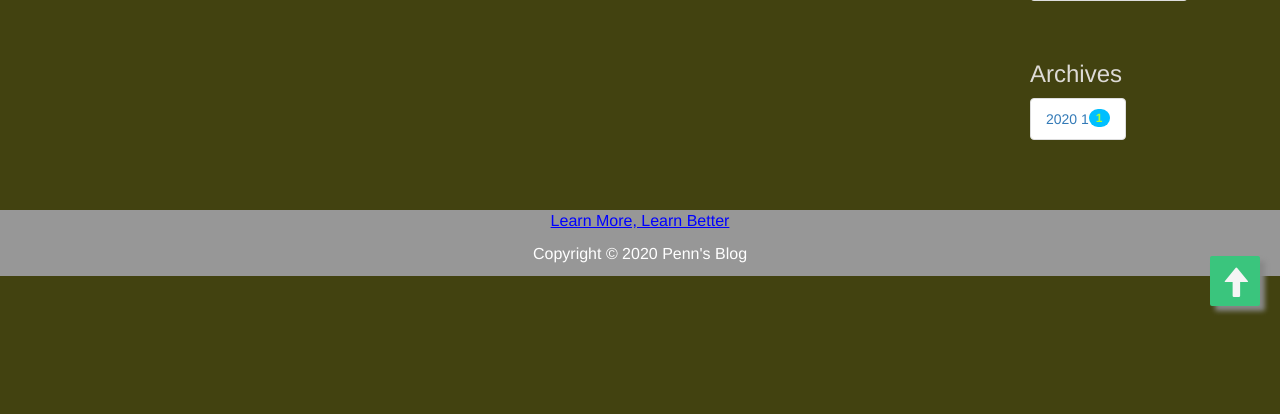
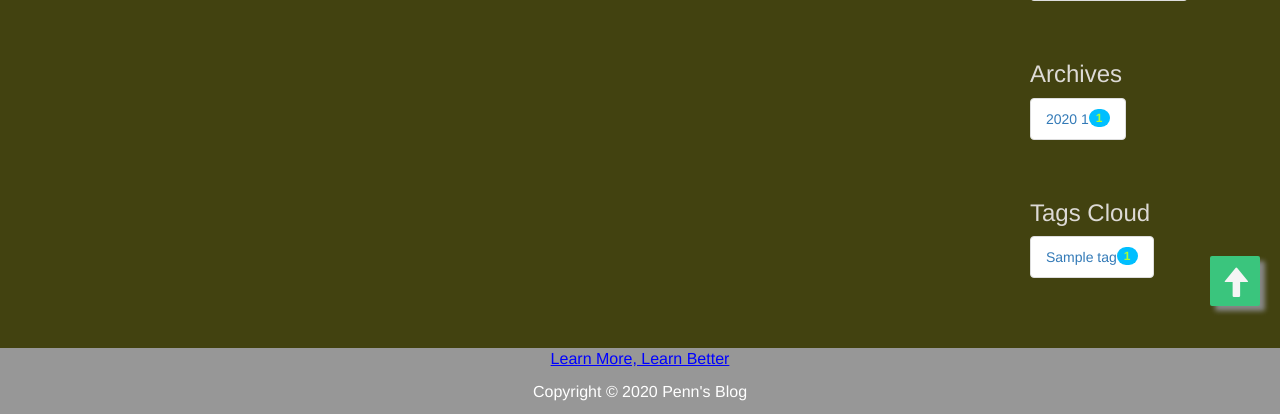
Before and after one commit to penn201500/website, a Django app: page /blog/ in a window 1280 px wide. Shown: the part 394-808 px from the top of the page. Before the commit the page ends 708 px from the top, so only its background shows below. Run offline with Django 3.2, Linux system fonts and the light colour scheme; tables that the repository leaves empty hold one stand-in row (values such as "Sample post"); grey boxes marked "Sample" are stand-in pictures; some libraries are stand-ins or nearby versions.

Commit message:
add tags cloud at right side bar

```diff
--- a/blog/templates/blog/right_side_bar.html
+++ b/blog/templates/blog/right_side_bar.html
@@ -38,7 +38,7 @@
         <ul class="list-group" style="display: inline-block">
             {% for entry in entry_list %}
                 <li class="list-group-item">
-                    <a href="{% url 'blog:blog_tag' entry.id %}">{{ entry.name }}</a>
+                    <a href="{% url 'blog:blog_category' entry.id %}">{{ entry.name }}</a>
                     <span class="badge"
                           style="color: greenyellow;background-color: deepskyblue">{% get_count_of_category entry.id %}</span>
                 </li>
@@ -47,7 +47,7 @@
     </div>
 </div>
 
-<div class="row" style="margin-top: 20px;margin-bottom: 50px">
+<div class="row" style="margin-top: 20px">
     <div class="widget, pull-left">
         <h3>Archives</h3>
         {% get_archive_entries as entry_list %}
@@ -64,3 +64,19 @@
         </ul>
     </div>
 </div>
+
+<div class="row" style="margin-top: 20px;margin-bottom: 50px">
+    <div class="widget, pull-left">
+        <h3>Tags Cloud</h3>
+        {% get_tags_entries as entry_list %}
+        <ul class="list-group" style="display: inline-block">
+            {% for entry in entry_list %}
+                <li class="list-group-item">
+                    <a href="{% url 'blog:blog_tag' entry.id %}">{{ entry.name }}</a>
+                    <span class="badge"
+                          style="color: greenyellow;background-color: deepskyblue">{% get_count_of_tag entry.id %}</span>
+                </li>
+            {% endfor %}
+        </ul>
+    </div>
+</div>
--- a/blog/templatetags/blog_tags.py
+++ b/blog/templatetags/blog_tags.py
@@ -69,3 +69,13 @@ def get_archive_entries():
 @register.simple_tag()
 def get_count_of_archive(year, month):
     return Post.objects.filter(created_time__year=year, created_time__month=month).count()
+
+
+@register.simple_tag()
+def get_tags_entries():
+    return Tag.objects.all()
+
+
+@register.simple_tag()
+def get_count_of_tag(tag_id):
+    return Post.objects.filter(tags=tag_id).count()
```
